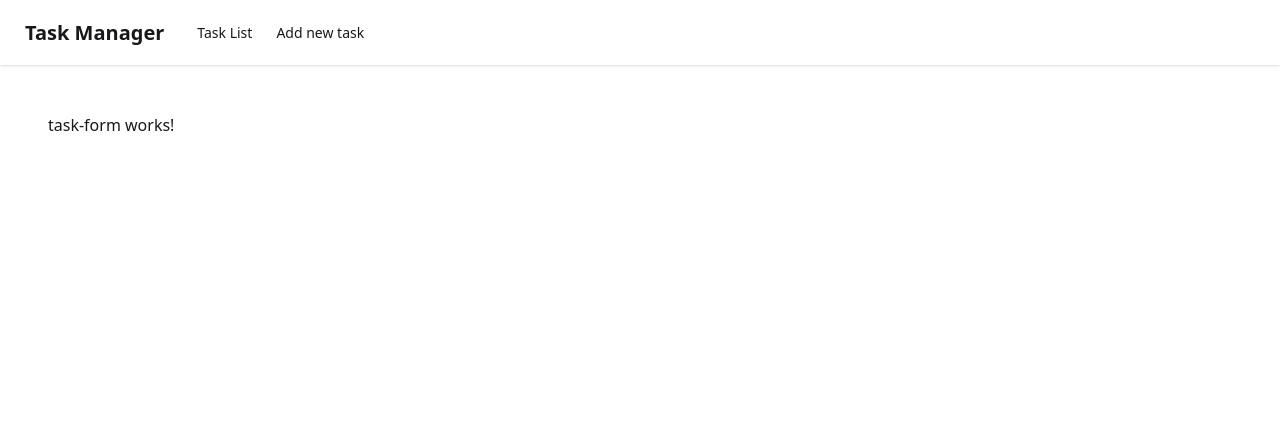
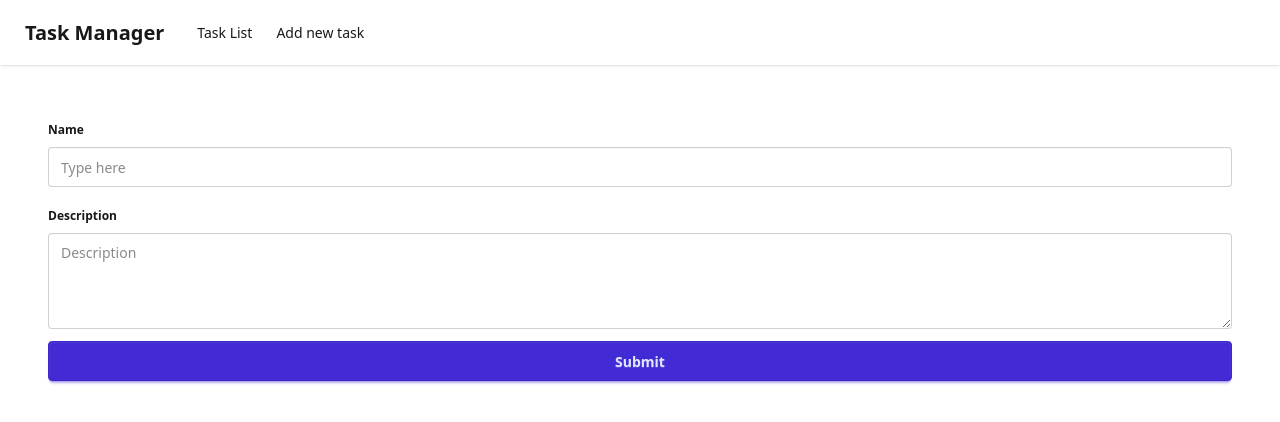
Before and after one commit to ngDevsAndFriends/aaa-angular-demo, an Angular app: page /add-task in a window 1280 px wide. Shown: the top 422 px of the page. Built offline with nearby package versions, Linux system fonts and the light colour scheme.

Commit message:
added form to task-form.html

```diff
--- a/src/app/task-form/task-form.html
+++ b/src/app/task-form/task-form.html
@@ -1 +1,16 @@
-<p>task-form works!</p>
+<form class="flex flex-col gap-2 m-auto">
+  <fieldset class="fieldset w-full">
+    <legend class="fieldset-legend">Name</legend>
+    <input type="text" class="input w-full" placeholder="Type here" />
+  </fieldset>
+
+  <fieldset class="fieldset">
+    <legend class="fieldset-legend">Description</legend>
+    <textarea
+      class="textarea w-full h-24"
+      placeholder="Description"
+    ></textarea>
+  </fieldset>
+
+  <button type="submit" class="btn btn-primary">Submit</button>
+</form>
```
